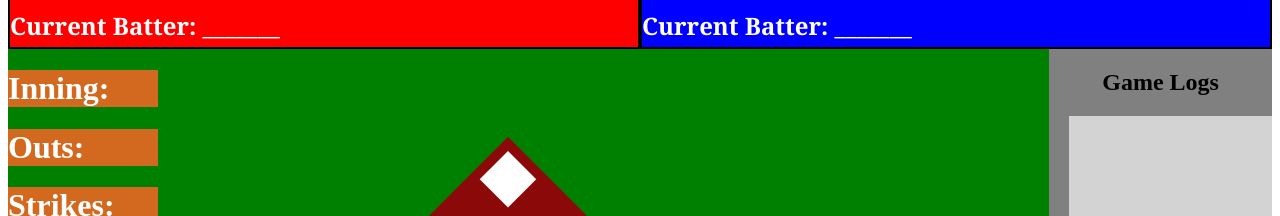
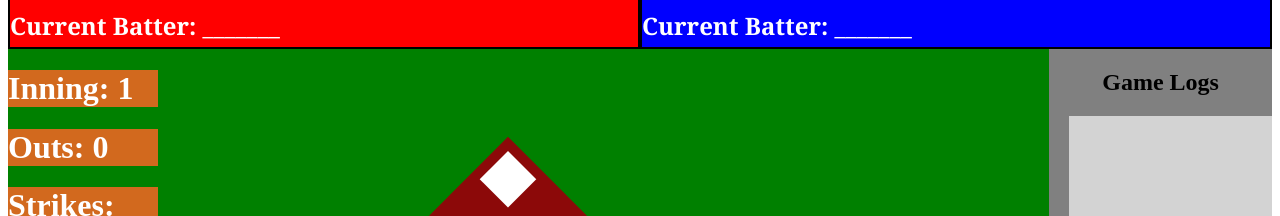
Before and after one commit to vedvy/BlitzBallSimulation, a Next.js app in the folder my-app/: page / in a window 1280 px wide. Shown: the part 149-365 px from the top of the page. Built offline with nearby package versions, Linux system fonts and the light colour scheme.

Commit message:
added outs and inning frontend stuff, backend will take a little time and planning

```diff
--- a/my-app/src/app/pages/game_screen.jsx
+++ b/my-app/src/app/pages/game_screen.jsx
@@ -9,10 +9,35 @@ export default function GameScreen()
 {
     const [red_team_choices, set_red_team_choices] = useState("hitter");
     const [blue_team_choices, set_blue_team_choices] = useState("pitcher");
+    const [current_outs, set_current_outs] = useState(0);
+    const [current_inning, set_current_inning] = useState(1);
+    const [top_of_inning, set_top_inning] = useState(false);
 
     const switchPositions = () => {
         red_team_choices === "hitter" ? set_red_team_choices("pitcher") : set_red_team_choices("hitter");
         blue_team_choices === "pitcher" ? set_blue_team_choices("hitter") : set_blue_team_choices("pitcher");
+        console.log(top_of_inning);
+        set_top_inning(!top_of_inning);
+        console.log(top_of_inning);
+    }
+
+    const incrementOuts = () =>
+    {
+        if(current_outs === 2)
+        {
+            switchPositions();
+            console.log(top_of_inning);
+            set_current_outs(0);
+            if(top_of_inning)
+            {
+                set_current_inning(current_inning+1);
+            }
+        }
+        else
+        {
+            set_current_outs(current_outs+1);
+        }
+
 
     }
 
@@ -36,7 +61,7 @@ export default function GameScreen()
                     )}
                     {red_team_choices === "pitcher" && (
                     <div className={styles.hitter_buttons_main}>
-                        <span className={styles.player_buttons_red} onClick={() => {switchPositions();}}>Out</span>
+                        <span className={styles.player_buttons_red} onClick={() => {incrementOuts();}}>Out</span>
                     </div>
                     )}
 
@@ -53,7 +78,7 @@ export default function GameScreen()
 
                     {blue_team_choices === "pitcher" && (
                     <div className="pitcher_buttons_main">
-                        <span className={styles.player_buttons_blue} onClick={() => {switchPositions();}}>Out</span>
+                        <span className={styles.player_buttons_blue} onClick={() => {incrementOuts();}}>Out</span>
                     </div>
                     )}
                     {blue_team_choices === "hitter" && (
@@ -68,8 +93,8 @@ export default function GameScreen()
             <div className={styles.game_main_content}>
 
                 <div className={styles.game_field}>
-                    <h1 className={styles.field_information}>Inning: </h1>
-                    <h1 className={styles.field_information}>Outs: </h1>
+                    <h1 className={styles.field_information}>Inning: {current_inning}</h1>
+                    <h1 className={styles.field_information}>Outs: {current_outs}</h1>
                     <h1 className={styles.field_information}>Strikes: </h1>
                     <div className={styles.inner_field}>
                         <div className={styles.home_base}>
```
